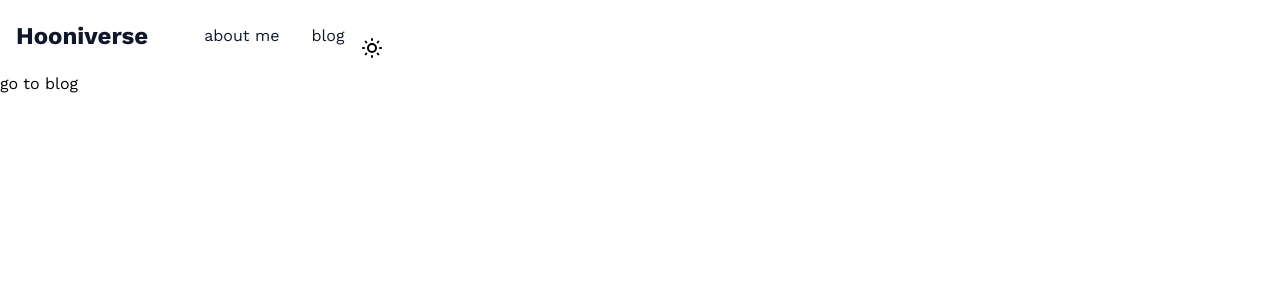
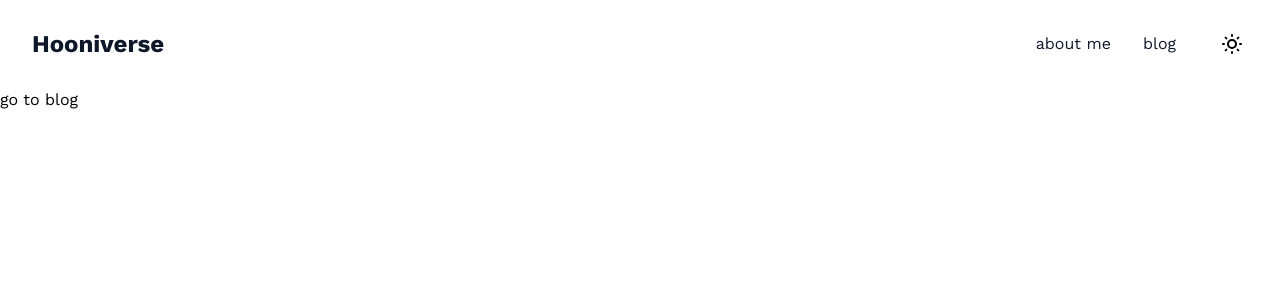
Before and after one commit to holahoon/Holahoon-website, a Next.js app: page / in a window 1280 px wide. Shown: the top 300 px of the page. Built offline with nearby package versions, Linux system fonts and the light colour scheme.

Commit message:
feat: working on button

```diff
--- a/package.json
+++ b/package.json
@@ -15,6 +15,7 @@
     "@types/react": "18.2.8",
     "@types/react-dom": "18.2.4",
     "autoprefixer": "10.4.14",
+    "class-variance-authority": "^0.6.0",
     "clsx": "^1.2.1",
     "contentlayer": "^0.3.3",
     "date-fns": "^2.30.0",
--- a/src/components/navigation/navigation.tsx
+++ b/src/components/navigation/navigation.tsx
@@ -5,12 +5,12 @@ import ThemeToggle from "../theme-toggle/theme-toggle"
 
 export default function navigation() {
   return (
-    <header className="lg:px-6 sticky top-0 mx-auto flex max-w-screen-full items-center px-4 py-4">
+    <header className="sticky top-0 mx-auto flex max-w-screen-full items-center px-4 py-6 lg:px-8 lg:py-6">
       <Link href="/" className="text-2xl font-bold text-alpha">
         Hooniverse
       </Link>
 
-      <nav className="ml-10 flex">
+      <nav className="ml-auto flex items-center">
         <ul className="flex">
           {navList.map(({ label, link }) => (
             <li key={label}>
@@ -24,7 +24,7 @@ export default function navigation() {
           ))}
         </ul>
 
-        <div className="ml-auto flex">
+        <div className="ml-6 flex">
           <ThemeToggle />
         </div>
       </nav>
--- a/src/components/theme-toggle/theme-toggle.tsx
+++ b/src/components/theme-toggle/theme-toggle.tsx
@@ -2,6 +2,7 @@
 
 import { useTheme } from "next-themes"
 
+import { Button } from "@/components/ui/button"
 import {
   DropdownMenu,
   DropdownMenuContent,
@@ -16,11 +17,11 @@ export default function ThemeToggle() {
   return (
     <DropdownMenu>
       <DropdownMenuTrigger asChild>
-        <button>
+        <Button className="w-8 p-0">
           <Icons.sun className="absolute scale-100 transition-all dark:rotate-45 dark:scale-0" />
           <Icons.moon className="absolute rotate-45 scale-0 transition-all dark:rotate-0 dark:scale-100" />
           <span className="sr-only">Toggle theme</span>
-        </button>
+        </Button>
       </DropdownMenuTrigger>
 
       <DropdownMenuContent align="end">
--- /dev/null
+++ b/src/components/ui/button/button.tsx
@@ -0,0 +1,29 @@
+import { ButtonHTMLAttributes, forwardRef } from "react"
+import { Slot } from "@radix-ui/react-slot"
+import { type VariantProps } from "class-variance-authority"
+
+import { cn } from "@/libs/utils.helper"
+import { buttonVariants } from "./constants"
+
+export interface ButtonProps
+  extends ButtonHTMLAttributes<HTMLButtonElement>,
+    VariantProps<typeof buttonVariants> {
+  asChild?: boolean
+}
+
+export const Button = forwardRef<HTMLButtonElement, ButtonProps>(
+  (props, ref) => {
+    const { asChild = false, variant, size, className, ...rest } = props
+
+    const Component = asChild ? Slot : "button"
+
+    return (
+      <Component
+        ref={ref}
+        className={cn(buttonVariants({ variant, size, className }))}
+        {...rest}
+      />
+    )
+  }
+)
+Button.displayName = "Button"
--- /dev/null
+++ b/src/components/ui/button/constants.ts
@@ -0,0 +1,25 @@
+import { cva } from "class-variance-authority"
+
+export const buttonVariants = cva(
+  "inline-flex items-center justify-center rounded-md text-sm font-medium transition-colors focus-visible:outline-none focus-visible:ring-2 focus-visible:ring-offset-2 disabled:opacity-50 disabled:pointer-events-none ring-offset-background",
+  {
+    variants: {
+      variant: {
+        default: "bg-primary",
+        secondary: "bg-secondary",
+        outline: "border",
+        ghost: "hover:",
+        link: "text-primary underline-offset-4 hover:underline",
+      },
+      size: {
+        default: "h-10 py-2 px-4",
+        sm: "h-9 px-3 rounded-md",
+        lg: "h-11 px-8 rounded-md",
+      },
+    },
+    defaultVariants: {
+      variant: "default",
+      size: "default",
+    },
+  }
+)
--- /dev/null
+++ b/src/components/ui/button/index.ts
@@ -0,0 +1,2 @@
+export * from "./button"
+export * from "./constants"
--- a/tailwind.config.js
+++ b/tailwind.config.js
@@ -8,7 +8,6 @@ module.exports = {
   ],
   darkMode: "class",
   theme: {
-      screens: {},
     extend: {
       screens: { full: "1440px" },
       colors: {
```
Also changed, not shown: 1 other file (tests, documents, lock files or other folders). Lines whose indentation alone changed are shown as unchanged.
